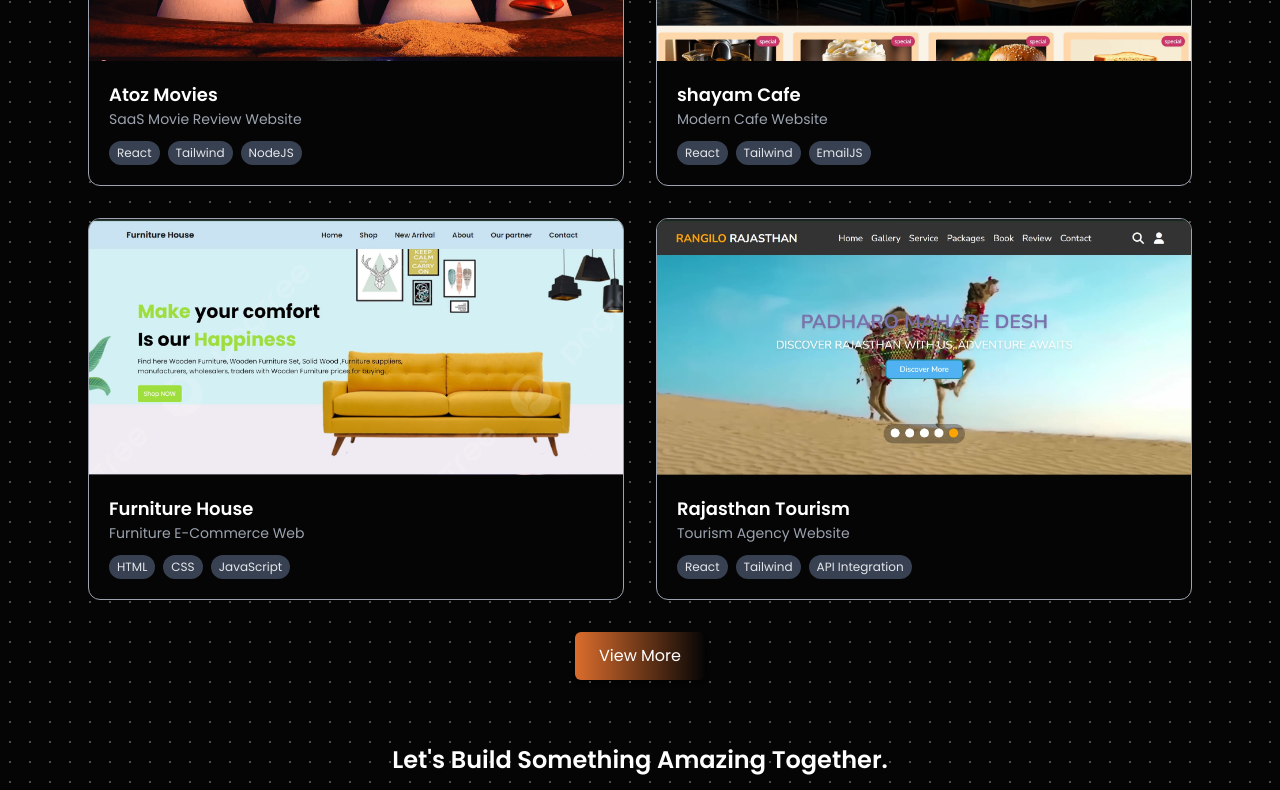
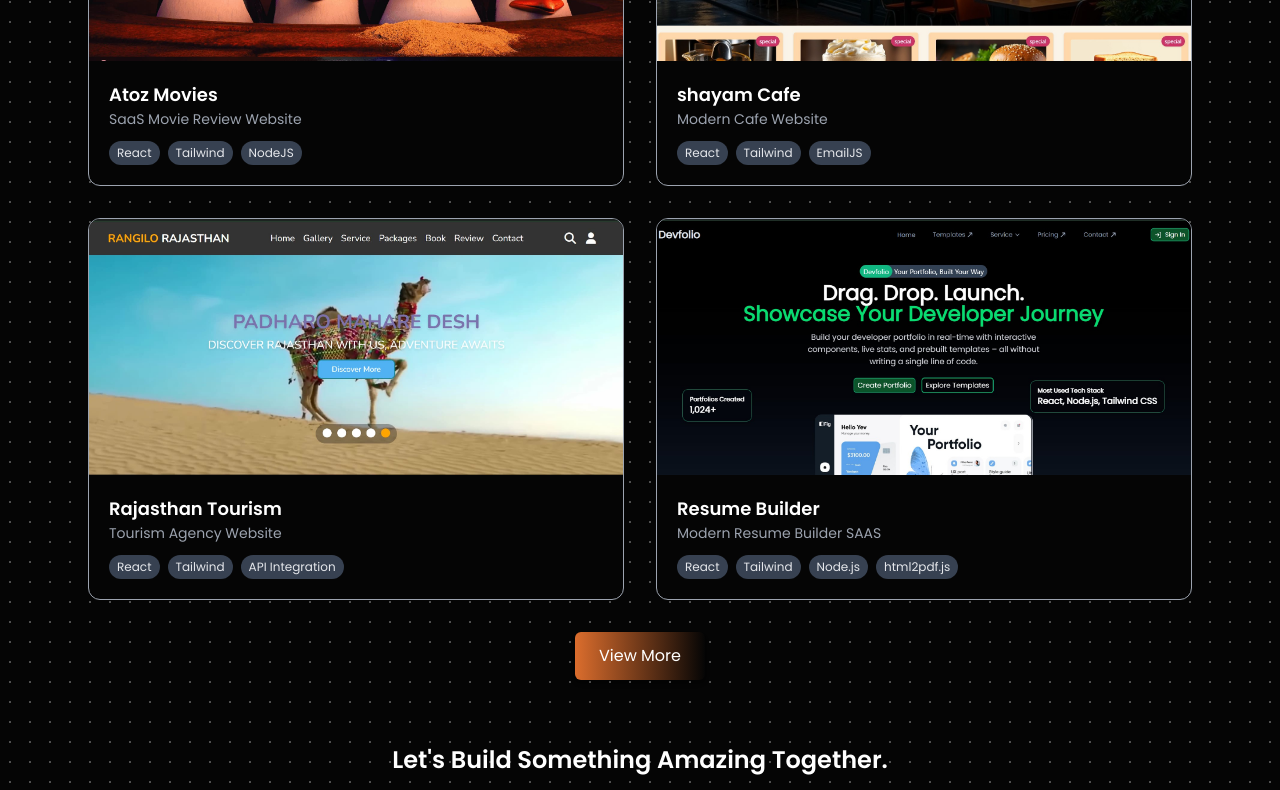
Before and after one commit to w3lalitsaini/w3lalit, a React (Vite) app: page /work in a window 1280 px wide. Shown: the part 568-1358 px from the top of the page. Built offline with nearby package versions, Linux system fonts and the light colour scheme; a web font is replaced by a local one.

Commit message:
furrrrrrre

```diff
--- a/src/components/Projects.jsx
+++ b/src/components/Projects.jsx
@@ -22,15 +22,7 @@ const projects = [
     tags: ["React", "Tailwind", "EmailJS"],
     link: "https://shayam-cafe.vercel.app/",
   },
-  {
-    title: "Furniture House",
-    subtitle: "Furniture E-Commerce Web",
-    image: "/pro-img/Furnture.jpg",
-    description:
-      "An elegant and functional e-commerce platform for premium furniture shopping. Fully responsive, secure checkout and optimized for speed.",
-    tags: ["HTML", "CSS", "JavaScript"],
-    link: "https://furniture-web-rho-ten.vercel.app/",
-  },
+
   {
     title: "Rajasthan Tourism",
     subtitle: "Tourism Agency Website",
@@ -49,6 +41,15 @@ const projects = [
       "A professional resume builder web application that allows users to select templates, edit content in real-time, and download A4-formatted resumes as PDFs. Built with React, Tailwind CSS, Node.js, and html2pdf.js, it features live preview, form-based editing, template selection, and custom styling.",
     tags: ["React", "Tailwind", "Node.js", "html2pdf.js"],
     link: "https://devfolio-saas.vercel.app/",
+  },
+  {
+    title: "Furniture House",
+    subtitle: "Furniture E-Commerce Web",
+    image: "/pro-img/Furnture.jpg",
+    description:
+      "An elegant and functional e-commerce platform for premium furniture shopping. Fully responsive, secure checkout and optimized for speed.",
+    tags: ["HTML", "CSS", "JavaScript"],
+    link: "https://furniture-web-rho-ten.vercel.app/",
   },
   {
     title: "Univ Result",
```
